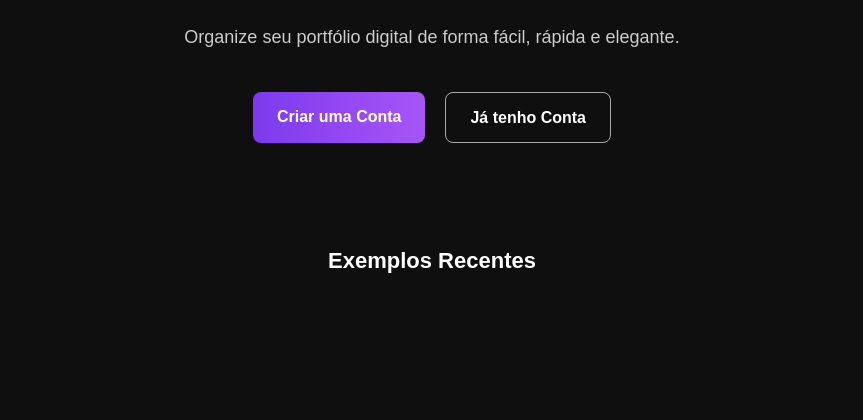
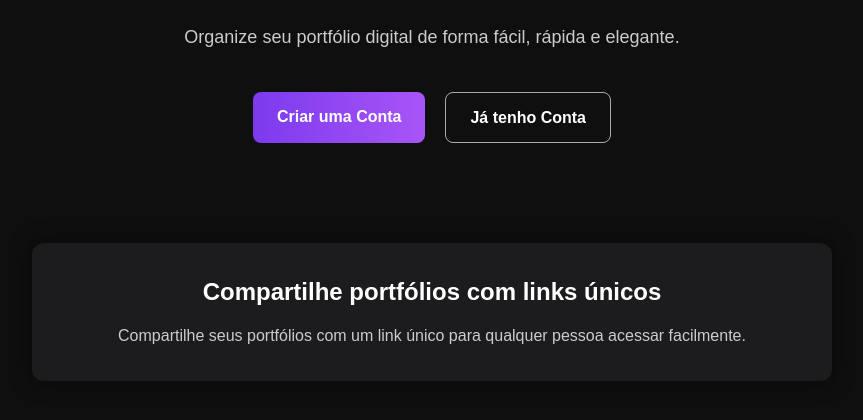
Before and after one commit to devopMarkz/WebsitePortfolio_MVP, a PHP site: page /portfolio-website/ in a window 1280 px wide. Shown: the part 314-734 px from the top of the page, without its empty margins (208-1071 px from the left). Run offline with PHP 8.4, Linux system fonts and the light colour scheme; the visitor is signed in with stand-in values (Sample User, id 1); data that the repository does not hold is empty.

Commit message:
Adicionando instrucoes em index.html

```diff
--- a/assets/css/index.css
+++ b/assets/css/index.css
@@ -84,6 +84,7 @@ header .container {
     display: flex;
     justify-content: center;
     gap: 20px;
+    margin-bottom: 40px; /* Espaço entre os botões e o próximo conteúdo */
 }
 
 .button {
@@ -117,24 +118,93 @@ header .container {
     background-color: #1e1e1e;
 }
 
-/* Galeria */
-.gallery-preview {
+/* Introdução */
+.intro {
     padding: 40px 20px;
+    text-align: center;
+    max-width: 900px;
+    margin: auto;
+    background-color: #1c1c1e;
+    border-radius: 12px;
+    box-shadow: 0 0 20px rgba(0,0,0,0.5);
+}
+
+.intro h3 {
+    color: #fff;
+    font-size: 26px;
+    margin-bottom: 20px;
+}
+
+.intro p {
+    color: #bbb;
+    font-size: 18px;
+    margin-bottom: 20px;
+    line-height: 1.8; /* Melhorando a leitura */
+    max-width: 800px;
+    margin-left: auto;
+    margin-right: auto;
+}
+
+.intro ul {
+    list-style: none;
+    padding-left: 0;
+    margin-bottom: 30px;
+}
+
+.intro ul li {
+    margin-bottom: 10px;
+    font-size: 16px;
+    color: #ccc;
+}
+
+.intro .cta-buttons {
+    margin-top: 20px; /* Dando espaço entre a lista e o botão */
+}
+
+/* Estilização para o carrossel */
+.carousel-container {
+    display: flex;
+    justify-content: center;
+    align-items: center;
+    flex-direction: column;
+    max-width: 800px;
+    margin: auto;
+    overflow: hidden;
+    background-color: #1c1c1e;
+    border-radius: 12px;
+    box-shadow: 0 0 20px rgba(0, 0, 0, 0.5);
+    padding: 30px 20px;
+}
+
+.carousel-item {
+    display: none;
     text-align: center;
 }
 
-.gallery-preview h3 {
+.carousel-item h4 {
+    font-size: 24px;
     color: #fff;
-    font-size: 22px;
-    margin-bottom: 20px;
+    margin-bottom: 10px;
 }
 
-#portfolioGallery {
-    display: flex;
-    justify-content: center;
-    flex-wrap: wrap;
-    gap: 20px;
+.carousel-item p {
+    color: #ccc;
+    font-size: 16px;
+    line-height: 1.8;
 }
+
+/* Animação suave no texto */
+.carousel-item h4, .carousel-item p {
+    opacity: 0;
+    animation: fadeIn 2s ease-in-out forwards;
+}
+
+@keyframes fadeIn {
+    0% { opacity: 0; }
+    100% { opacity: 1; }
+}
+
+
 
 /* Responsivo */
 @media (max-width: 768px) {
@@ -151,4 +221,8 @@ header .container {
         flex-direction: column;
         gap: 10px;
     }
+
+    .intro {
+        padding: 20px 10px;
+    }
 }
--- a/index.html
+++ b/index.html
@@ -13,6 +13,25 @@
                     window.location.href = "users/index.php";
                 }
             });
+
+        // Função para iniciar o carrossel de informações
+        document.addEventListener('DOMContentLoaded', function () {
+            let slideIndex = 0;
+
+            function showSlide() {
+                let slides = document.querySelectorAll('.carousel-item');
+                for (let i = 0; i < slides.length; i++) {
+                    slides[i].style.display = 'none';
+                }
+                slideIndex++;
+                if (slideIndex > slides.length) {
+                    slideIndex = 1;
+                }
+                slides[slideIndex - 1].style.display = 'block';
+                setTimeout(showSlide, 3000); // Troca de slide a cada 3 segundos
+            }
+            showSlide();
+        });
     </script>
 </head>
 <body>
@@ -38,8 +57,24 @@
         </section>
 
         <section class="gallery-preview">
-            <h3>Exemplos Recentes</h3>
-            <div id="portfolioGallery"></div>
+            <div id="portfolioGallery" class="carousel-container">
+                <div class="carousel-item">
+                    <h4>Crie seu próprio portfólio digital</h4>
+                    <p>Crie um portfólio online, mostre seus projetos e habilidades de forma simples e profissional.</p>
+                </div>
+                <div class="carousel-item">
+                    <h4>Adicione e edite projetos com imagens</h4>
+                    <p>Adicione suas imagens e edite os detalhes de cada projeto que deseja compartilhar.</p>
+                </div>
+                <div class="carousel-item">
+                    <h4>Compartilhe portfólios com links únicos</h4>
+                    <p>Compartilhe seus portfólios com um link único para qualquer pessoa acessar facilmente.</p>
+                </div>
+                <div class="carousel-item">
+                    <h4>Interaja com outros projetos através de comentários</h4>
+                    <p>Comente em outros portfólios, interaja com outros criadores e se inspire com novas ideias.</p>
+                </div>
+            </div>
         </section>
     </main>
 
```
